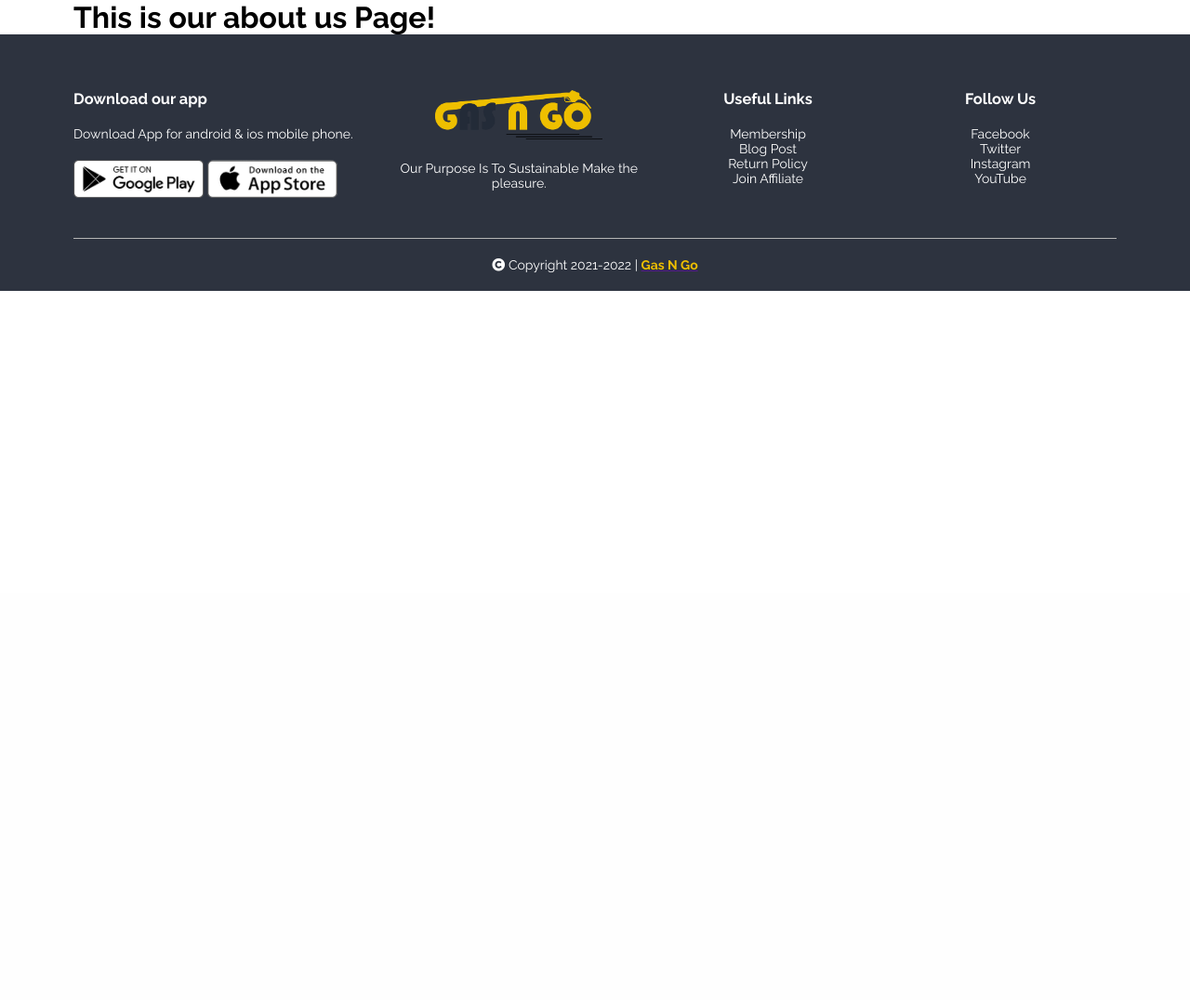
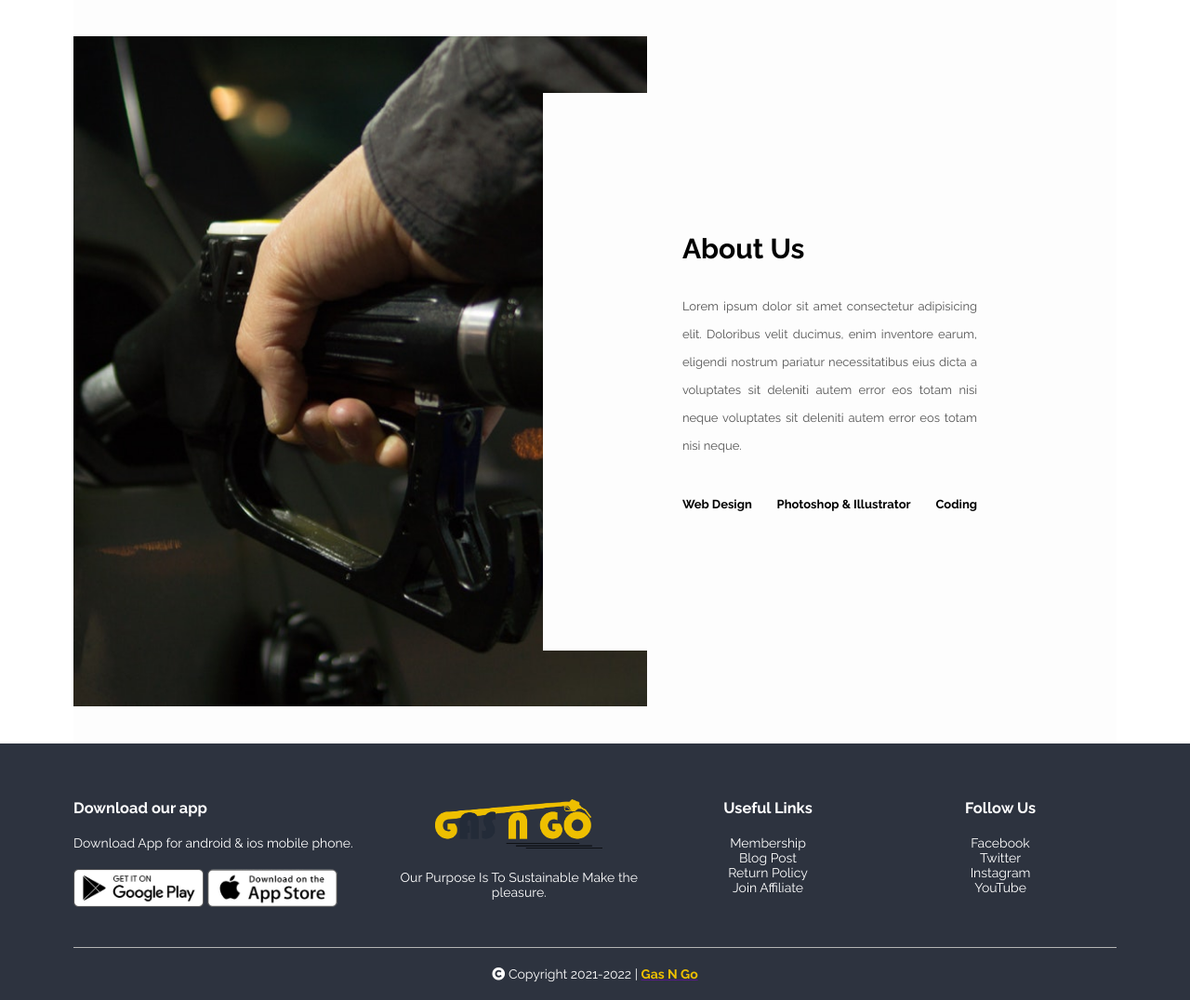
Before and after one commit to masrufjaman/gas-n-go, a Django app: page /about/ in a window 1280 px wide. Shown: the part 162-1238 px from the top of the page at 93% size. Before the commit the page ends 475 px from the top, so only its background shows below. Run offline with Django 3.2, Linux system fonts and the light colour scheme; style sheets or scripts are compiled from the project's sources.

Commit message:
about us link to main

```diff
--- /dev/null
+++ b/home/static/home/styles/about.css
@@ -0,0 +1,65 @@
+.about-section {
+  background: url("/home/static/home/images/pic.jpg") no-repeat left;
+  background-size: 55%;
+  background-color: #fdfdfd;
+  overflow: hidden;
+  padding: 100px 0;
+}
+
+.inner-container {
+  width: 55%;
+  float: right;
+  background-color: #fdfdfd;
+  padding: 150px;
+}
+
+.inner-container h1 {
+  margin-bottom: 30px;
+  font-size: 30px;
+  font-weight: 900;
+}
+
+.text {
+  font-size: 13px;
+  color: #545454;
+  line-height: 30px;
+  text-align: justify;
+  margin-bottom: 40px;
+}
+
+.skills {
+  display: -webkit-box;
+  display: -ms-flexbox;
+  display: flex;
+  -webkit-box-pack: justify;
+      -ms-flex-pack: justify;
+          justify-content: space-between;
+  font-weight: 700;
+  font-size: 13px;
+}
+
+@media screen and (max-width: 1200px) {
+  .inner-container {
+    padding: 80px;
+  }
+}
+
+@media screen and (max-width: 1000px) {
+  .about-section {
+    background-size: 100%;
+    padding: 100px 40px;
+  }
+  .inner-container {
+    width: 100%;
+  }
+}
+
+@media screen and (max-width: 600px) {
+  .about-section {
+    padding: 0;
+  }
+  .inner-container {
+    padding: 60px;
+  }
+}
+/*# sourceMappingURL=about.css.map */
--- /dev/null
+++ b/home/static/home/styles/about.scss
@@ -0,0 +1,60 @@
+.about-section {
+  background: url("/home/static/home/images/pic.jpg") no-repeat left;
+  background-size: 55%;
+  background-color: #fdfdfd;
+  overflow: hidden;
+  padding: 100px 0;
+}
+
+.inner-container {
+  width: 55%;
+  float: right;
+  background-color: #fdfdfd;
+  padding: 150px;
+}
+
+.inner-container h1 {
+  margin-bottom: 30px;
+  font-size: 30px;
+  font-weight: 900;
+}
+
+.text {
+  font-size: 13px;
+  color: #545454;
+  line-height: 30px;
+  text-align: justify;
+  margin-bottom: 40px;
+}
+
+.skills {
+  display: flex;
+  justify-content: space-between;
+  font-weight: 700;
+  font-size: 13px;
+}
+
+@media screen and (max-width: 1200px) {
+  .inner-container {
+    padding: 80px;
+  }
+}
+
+@media screen and (max-width: 1000px) {
+  .about-section {
+    background-size: 100%;
+    padding: 100px 40px;
+  }
+  .inner-container {
+    width: 100%;
+  }
+}
+
+@media screen and (max-width: 600px) {
+  .about-section {
+    padding: 0;
+  }
+  .inner-container {
+    padding: 60px;
+  }
+}
--- a/home/templates/home/about.html
+++ b/home/templates/home/about.html
@@ -1,3 +1,22 @@
-{% extends "home/base.html" %} {% block content %}
-<h1>This is our about us Page!</h1>
+{% extends "home/base.html" %} {% load static %} {% block content %}
+<!-- !Links -->
+<!-- * css link -->
+<link rel="stylesheet" href="{% static 'home/styles/about.css' %}" />
+
+<div class="about-section">
+  <div class="inner-container">
+    <h1>About Us</h1>
+    <p class="text">
+      Lorem ipsum dolor sit amet consectetur adipisicing elit. Doloribus velit
+      ducimus, enim inventore earum, eligendi nostrum pariatur necessitatibus
+      eius dicta a voluptates sit deleniti autem error eos totam nisi neque
+      voluptates sit deleniti autem error eos totam nisi neque.
+    </p>
+    <div class="skills">
+      <span>Web Design</span>
+      <span>Photoshop & Illustrator</span>
+      <span>Coding</span>
+    </div>
+  </div>
+</div>
 {% endblock content %}
```
Also changed, not shown: home/ABOUT/About/index.html (deleted, +0 -23 lines), home/ABOUT/About/style.css (deleted, +0 -75 lines), home/static/home/images/pic.jpg (renamed from home/ABOUT/About/pic.jpg), 1 other file.
